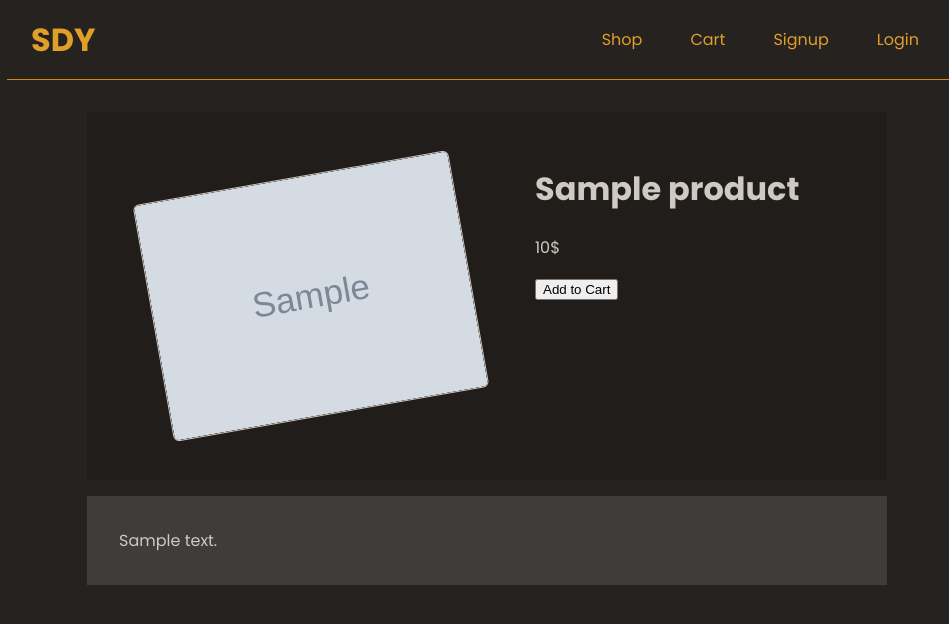
After one commit to shameworm/online-shop, a Node server app: template views/customer/products/product-details.ejs in a window 1280 px wide. The commit adds this page. Shown: the top 624 px of the page, without its empty margins (153-1102 px from the left). Run offline with Node 20, Linux system fonts and the light colour scheme; the template is opened without the code that fills it: most values are stand-ins (such as "Sample title", 1, 10 or a date in 2020); grey boxes marked "Sample" are stand-in pictures; some libraries are stand-ins or nearby versions.

Commit message:
Creating detail page for user products

```diff
--- a/controllers/admin-controller.js
+++ b/controllers/admin-controller.js
@@ -120,6 +120,7 @@ async function deleteProduct(req, res, next) {
     try {
         product = await Product.findById(req.params.id);
         await product.remove();
+        await Product.deleteUnusedImages();
     } catch (error) {
         next(error);
         return;
--- a/public/styles/products.css
+++ b/public/styles/products.css
@@ -6,7 +6,6 @@
 }
 
 .product-item {
-    padding: var(--space-4);
     border-radius: var(--border-radius-medium);
     text-align: center;
     background-color: var(--color-gray-600);
@@ -30,7 +29,49 @@
 
 .product-item-actions {
     display: flex;
-    justify-content: space-around;
     gap: var(--space-2);
-    margin: var(--space-4) auto 0 auto;
+    margin-top: var(--space-4);
+    justify-content: center;
 }
+
+#product-details header {
+    margin-top: var(--space-8);
+    padding: var(--space-8);
+    background-color: var(--color-gray-600);
+    gap: var(--space-8);
+}
+
+#product-details img {
+    width: 100%;
+    height: 6rem;
+    object-fit: cover;
+    border-radius: var(--border-radius-medium);
+    border: 1px solid var(--color-gray-100);
+}
+
+#product-info {
+    text-align: center;
+}
+
+#product-description {
+    background-color: var(--color-primary-500-bg);
+    padding: var(--space-8);
+    white-space: pre-wrap;
+}
+
+@media (min-width: 48rem) {
+    #product-details header {
+        display: flex;
+    }
+
+    #product-details img {
+        width: 20rem;
+        height: 15rem;
+        transform: rotateZ(-10deg);
+        margin: var(--space-8);
+    }
+
+    #product-info {
+        text-align: left;
+    }
+}
--- a/views/admin/products/all-products.ejs
+++ b/views/admin/products/all-products.ejs
@@ -16,7 +16,7 @@
             <ul id="products-grid">
                 <% for (const product of products) { %>
                 <li>
-                    <%- include("includes/product-item", {product: product}) %>
+                    <%- include("../../shared/includes/product-item", {product: product}) %>
                 </li>
                 <% } %>
             </ul>
--- /dev/null
+++ b/views/customer/products/product-details.ejs
@@ -0,0 +1,19 @@
+<%- include("../../shared/includes/head", {pageTitle: "All products"}) %>
+<link rel="stylesheet" href="/styles/products.css">
+</head>
+<body>
+    <%- include("../../shared/includes/header") %>
+    <main id="product-details">
+        <header>
+            <img src="<%= product.imageUrl %>" alt="<%= product.title %>">
+            <div id="product-info">
+                <h1><%= product.title %></h1>
+                <p><%= product.price %>$</p>
+                <button>Add to Cart</button>
+            </div>
+        </header>
+
+        <p id="product-description"><%= product.description %></p>
+    </main>
+
+<%- include("../../shared/includes/footer") %>
--- a/views/admin/products/includes/product-item.ejs
+++ b/views/shared/includes/product-item.ejs
@@ -2,9 +2,13 @@
     <img src="<%= product.imageUrl %>" alt="<%= product.title %>">
     <div class="product-item-content">
         <h2><%= product.title %></h2>
+        <% if (locals.isAdmin) { %>
         <div class="product-item-actions">
             <a class="btn btn-alt" href="/admin/products/<%= product.id %>">Edit</a>
             <button class="btn btn-alt" data-productid="<%= product.id %>" data-csrf="<%= locals.csrfToken %>">Delete</button>
         </div>
+        <% } else { %>
+            <a class="btn btn-alt" href="/products/<%= product.id %>">View Details</a>
+        <% } %>
     </div>
 </article>
```
Also changed, not shown: controllers/products-controller.js (added, +24 -0 lines), routes/products-routes.js (+5 -3 lines), views/customer/products/all-products.ejs (+8 -2 lines).
